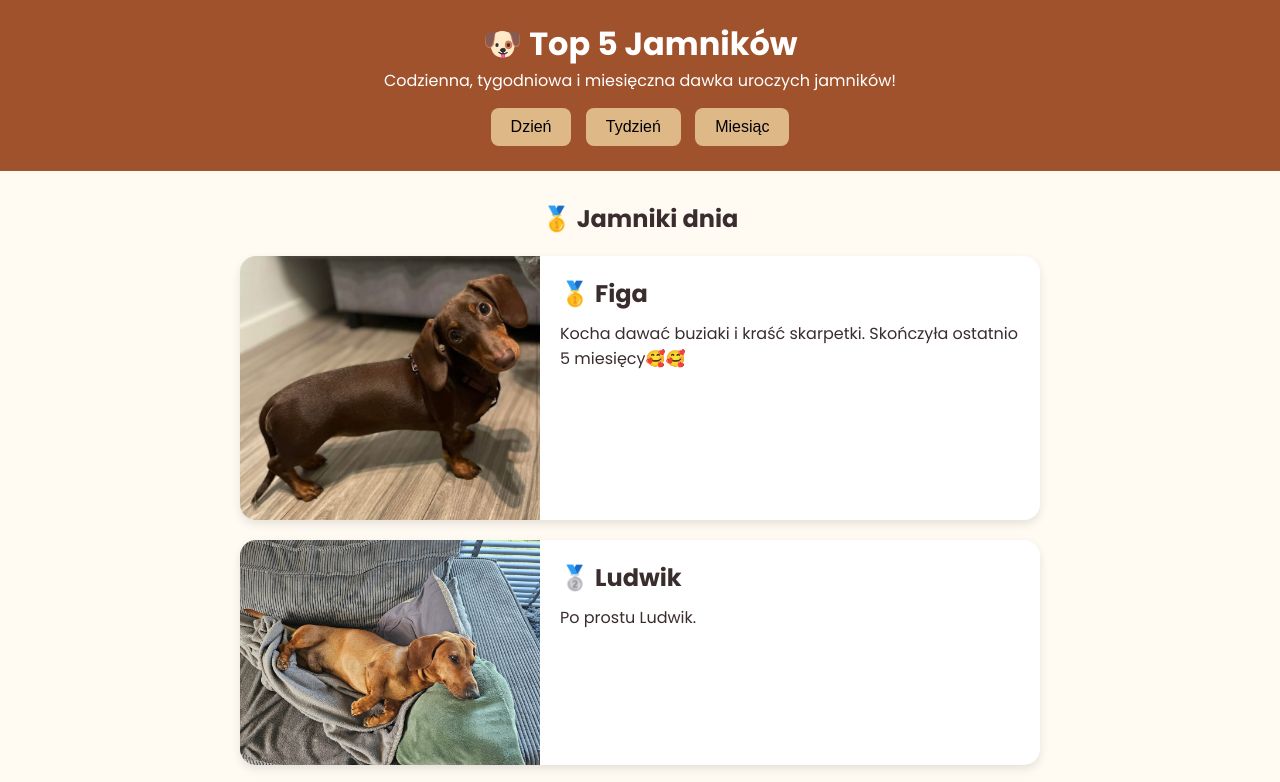
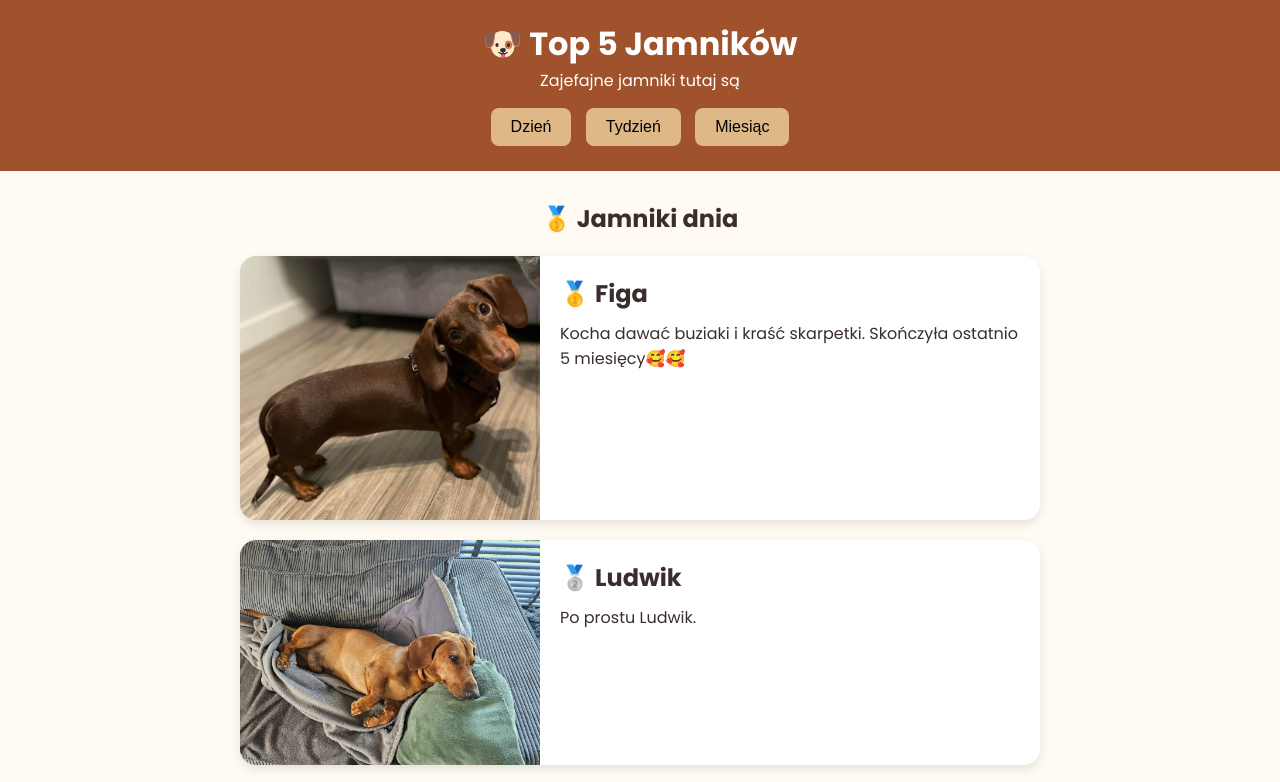
Before and after one commit to Stasiekpl8/strona, a plain HTML site: page inna strona totalnie/index.html in a window 1280 px wide. Shown: the top 782 px of the page. Drawn offline with Linux system fonts and the light colour scheme.

Commit message:
Update index.html

```diff
--- a/inna strona totalnie/index.html
+++ b/inna strona totalnie/index.html
@@ -152,7 +152,7 @@
 
   <header>
     <h1>🐶 Top 5 Jamników</h1>
-    <p>Codzienna, tygodniowa i miesięczna dawka uroczych jamników!</p>
+    <p>Zajefajne jamniki tutaj są</p>
     <nav>
       <button onclick="showTab('daily')">Dzień</button>
       <button onclick="showTab('week')">Tydzień</button>
```
